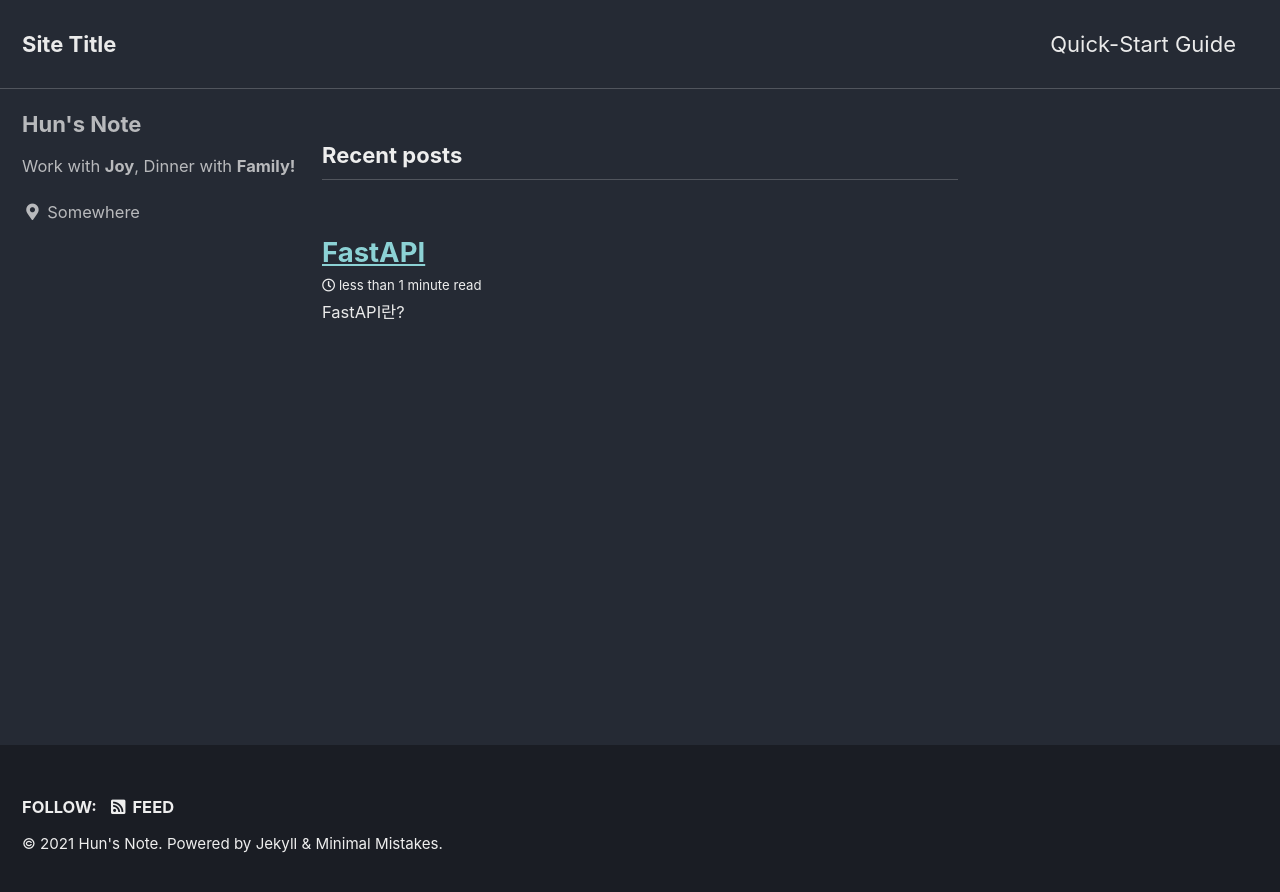
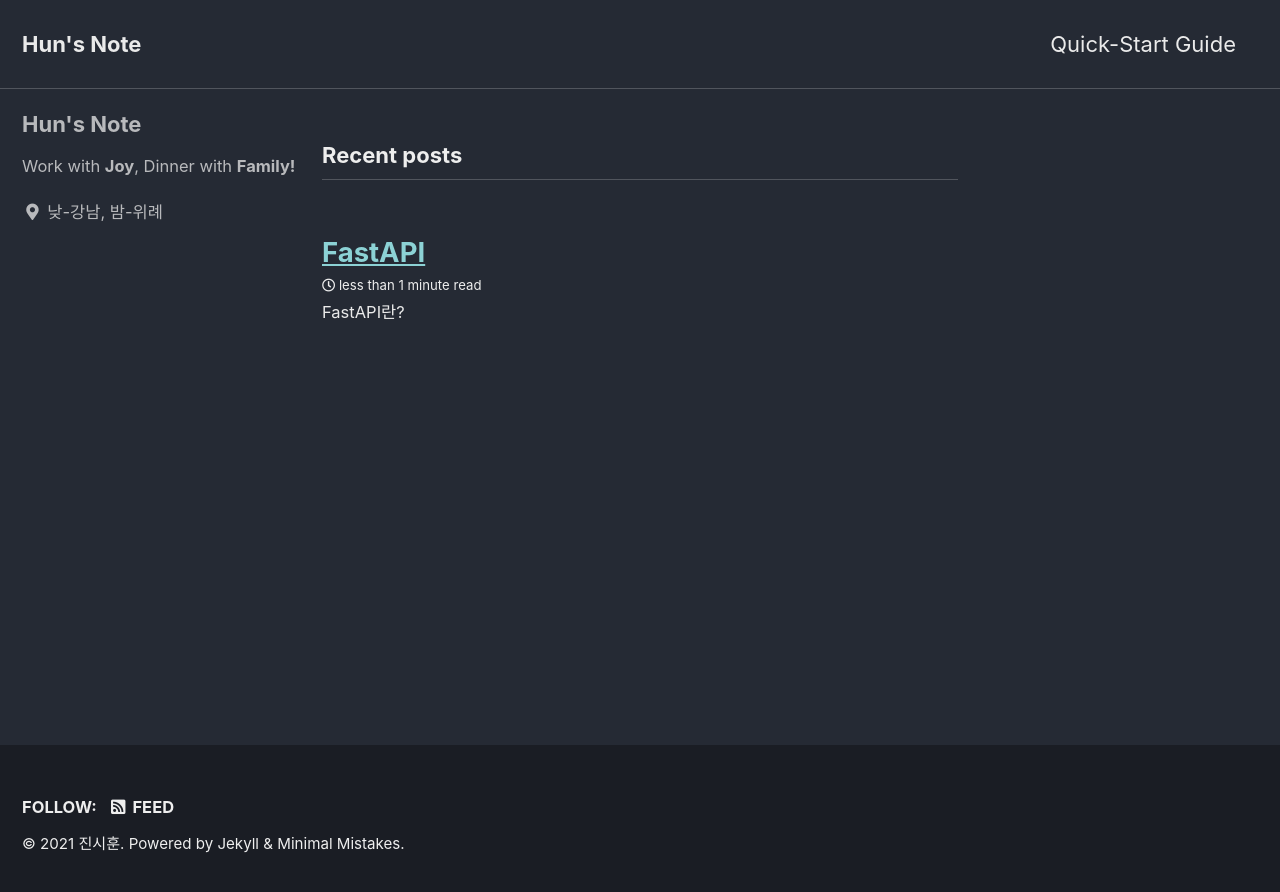
Before and after one commit to blitz2200/blitz2200.github.io, a Jekyll site: the page built from index.html, in a window 1280 px wide. Shown: the top 892 px of the page. Built offline with Jekyll 4.4.1, drawn with Linux system fonts in a browser that asks for light colours; cached includes are drawn as plain includes; the list of posts is cut into pages by our own code.

Commit message:
위치 업데이트

```diff
--- a/_config.yml
+++ b/_config.yml
@@ -16,10 +16,10 @@ minimal_mistakes_skin    : "dark" # "default", "air", "aqua", "contrast", "dark"
 
 # Site Settings
 locale                   : "en-US"
-title                    : "Site Title"
+title                    : "Hun's Note"
 title_separator          : "-"
 subtitle                 : # site tagline that appears below site title in masthead
-name                     : "Hun's Note"
+name                     : "진시훈"
 description              : "Work with Joy, Dinner with Family!"
 url                      : # the base hostname & protocol for your site e.g. "https://mmistakes.github.io"
 baseurl                  : # the subpath of your site, e.g. "/blog"
@@ -104,7 +104,7 @@ author:
   name             : "Hun's Note"
   avatar           : # path of avatar image, e.g. "/assets/images/bio-photo.jpg"
   bio              : "Work with **Joy**, Dinner with **Family!**"
-  location         : "Somewhere"
+  location         : "낮-강남, 밤-위례"
   email            :
   links:
     - label: "Email"
```
